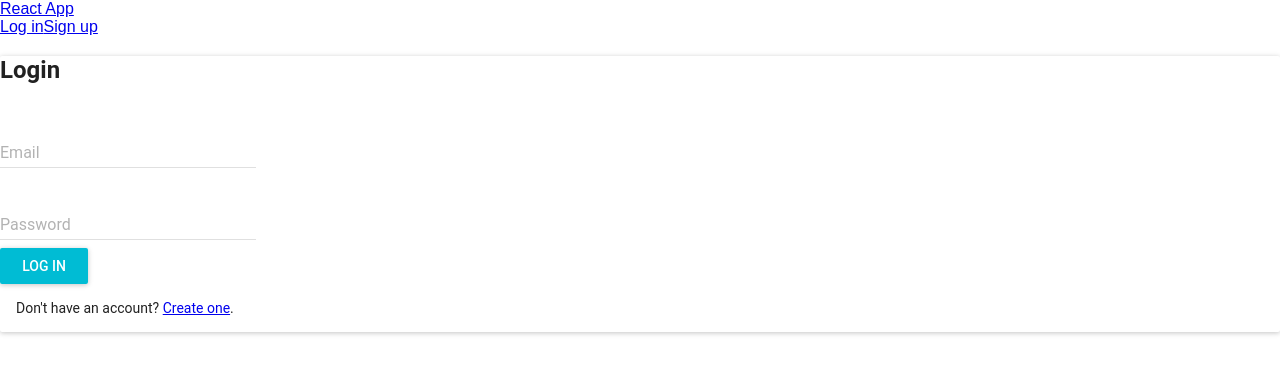
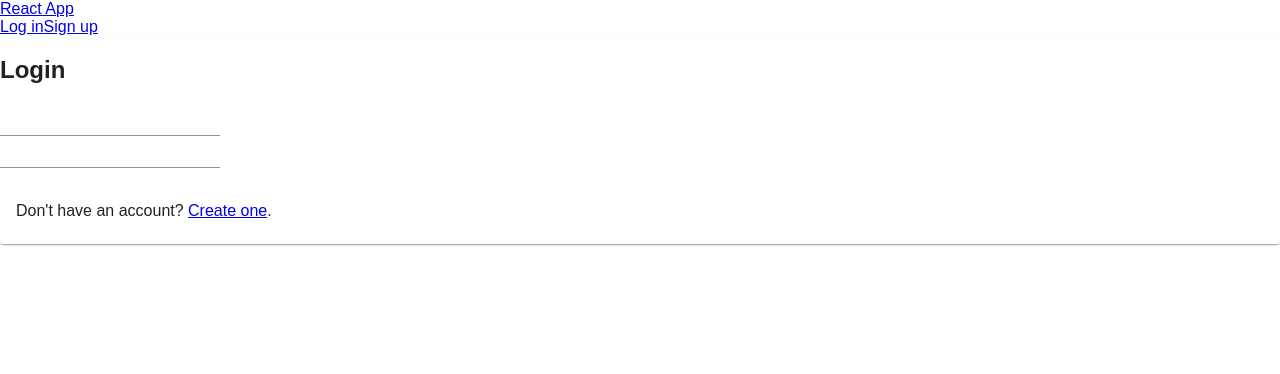
Before and after one commit to hanaadhami/sportsApp, a React (Create React App) app in the folder client/: page /login in a window 1280 px wide. Shown: the top 374 px of the page. Built offline with nearby package versions, Linux system fonts and the light colour scheme.

Commit message:
fixing code for passport to work

```diff
--- a/client/src/App.js
+++ b/client/src/App.js
@@ -1,5 +1,4 @@
 import React, { Component } from 'react';
-import injectTapEventPlugin from 'react-tap-event-plugin';
 import getMuiTheme from 'material-ui/styles/getMuiTheme';
 import MuiThemeProvider from 'material-ui/styles/MuiThemeProvider';
 import {
--- a/client/src/components/Dashboard.jsx
+++ b/client/src/components/Dashboard.jsx
@@ -1,14 +1,14 @@
 import React from 'react';
 import PropTypes from 'prop-types';
-import { Card, CardTitle, CardText } from 'material-ui/Card';
+import { Card, CardHeader, CardContent } from '@material-ui/core';
 
 const Dashboard = ({ secretData, user }) => (
   <Card className="container">
-    <CardTitle
+    <CardHeader
       title="Dashboard"
       subtitle="You should get access to this page only after authentication."
     />
-  {secretData && <CardText style={{ fontSize: '16px', color: 'green' }}>Welcome <strong>{user.name}</strong>!<br />{secretData}</CardText>}
+  {secretData && <CardContent style={{ fontSize: '16px', color: 'green' }}>Welcome <strong>{user.name}</strong>!<br />{secretData}</CardContent>}
   </Card>
 );
 
--- a/client/src/components/HomePage.jsx
+++ b/client/src/components/HomePage.jsx
@@ -1,5 +1,5 @@
 import React from 'react';
-import { Card, CardTitle, CardText } from 'material-ui/Card';
+import { Card, CardHeader, CardContent } from '@material-ui/core';
 import Auth from '../utils/Auth';
 
 class HomePage extends React.Component {
@@ -12,11 +12,11 @@ class HomePage extends React.Component {
   render() {
     return (
       <Card className="container">
-        <CardTitle title="React Application" subtitle="This is the home page." />
+        <CardHeader title="React Application" subtitle="This is the home page." />
           {Auth.isUserAuthenticated() ? (
-            <CardText style={{ fontSize: '16px', color: 'green' }}>Welcome to the Sports App! </CardText>
+            <CardContent style={{ fontSize: '16px', color: 'green' }}>Welcome to the Sports App! </CardContent>
           ) : (
-            <CardText style={{ fontSize: '16px', color: 'green' }}>You are not logged in.</CardText>
+            <CardContent style={{ fontSize: '16px', color: 'green' }}>You are not logged in.</CardContent>
           )}
       </Card>
     )
--- a/client/src/components/LoginForm.jsx
+++ b/client/src/components/LoginForm.jsx
@@ -1,9 +1,9 @@
 import React from 'react';
 import PropTypes from 'prop-types';
 import { Link } from 'react-router-dom';
-import { Card, CardText } from 'material-ui/Card';
-import RaisedButton from 'material-ui/RaisedButton';
-import TextField from 'material-ui/TextField';
+import { Card, CardContent } from '@material-ui/core';
+import Button from '@material-ui/core/Button';
+import TextField from '@material-ui/core/TextField';
 
 const LoginForm = ({
   onSubmit,
@@ -42,10 +42,10 @@ const LoginForm = ({
       </div>
 
       <div className="button-line">
-        <RaisedButton type="submit" label="Log in" primary />
+        <Button type="submit" label="Log in" primary />
       </div>
 
-      <CardText>Don't have an account? <Link to={'/signup'}>Create one</Link>.</CardText>
+      <CardContent>Don't have an account? <Link to={'/signup'}>Create one</Link>.</CardContent>
     </form>
   </Card>
 );
--- a/client/src/components/SignUpForm.jsx
+++ b/client/src/components/SignUpForm.jsx
@@ -1,9 +1,9 @@
 import React from 'react';
 import PropTypes from 'prop-types';
 import { Link } from 'react-router-dom';
-import { Card, CardText } from 'material-ui/Card';
-import RaisedButton from 'material-ui/RaisedButton';
-import TextField from 'material-ui/TextField';
+import { Card, CardContent } from '@material-ui/core';
+import Button from '@material-ui/core/Button';
+import TextField from '@material-ui/core/TextField';
 
 const SignUpForm = ({
   onSubmit,
@@ -49,10 +49,10 @@ const SignUpForm = ({
       </div>
 
       <div className="button-line">
-        <RaisedButton type="submit" label="Create New Account" primary />
+        <Button type="submit" label="Create New Account" primary />
       </div>
 
-      <CardText>Already have an account? <Link to={'/login'}>Log in</Link></CardText>
+      <CardContent>Already have an account? <Link to={'/login'}>Log in</Link></CardContent>
     </form>
   </Card>
 );
--- a/client/src/components/pages/HomePage/index.js
+++ /dev/null
@@ -1,4 +0,0 @@
-const HomePage = () => {
-
-}
-export default HomePage;
--- a/client/src/components/pages/LoginPage/index.js
+++ /dev/null
@@ -1,4 +0,0 @@
-const LoginPage = () => {
-}
-
-export default LoginPage;
--- a/package.json
+++ b/package.json
@@ -26,6 +26,8 @@
     "express": "^4.16.3",
     "if-env": "^1.0.4",
     "morgan": "^1.9.1",
-    "newsapi": "^2.4.0"
+    "newsapi": "^2.4.0",
+    "react-router-dom": "^5.1.2",
+    "react-tap-event-plugin": "^3.0.3"
   }
 }
```
Also changed, not shown: client/package.json (+6 -1 lines), 2 other files (tests, documents, lock files or other folders).
